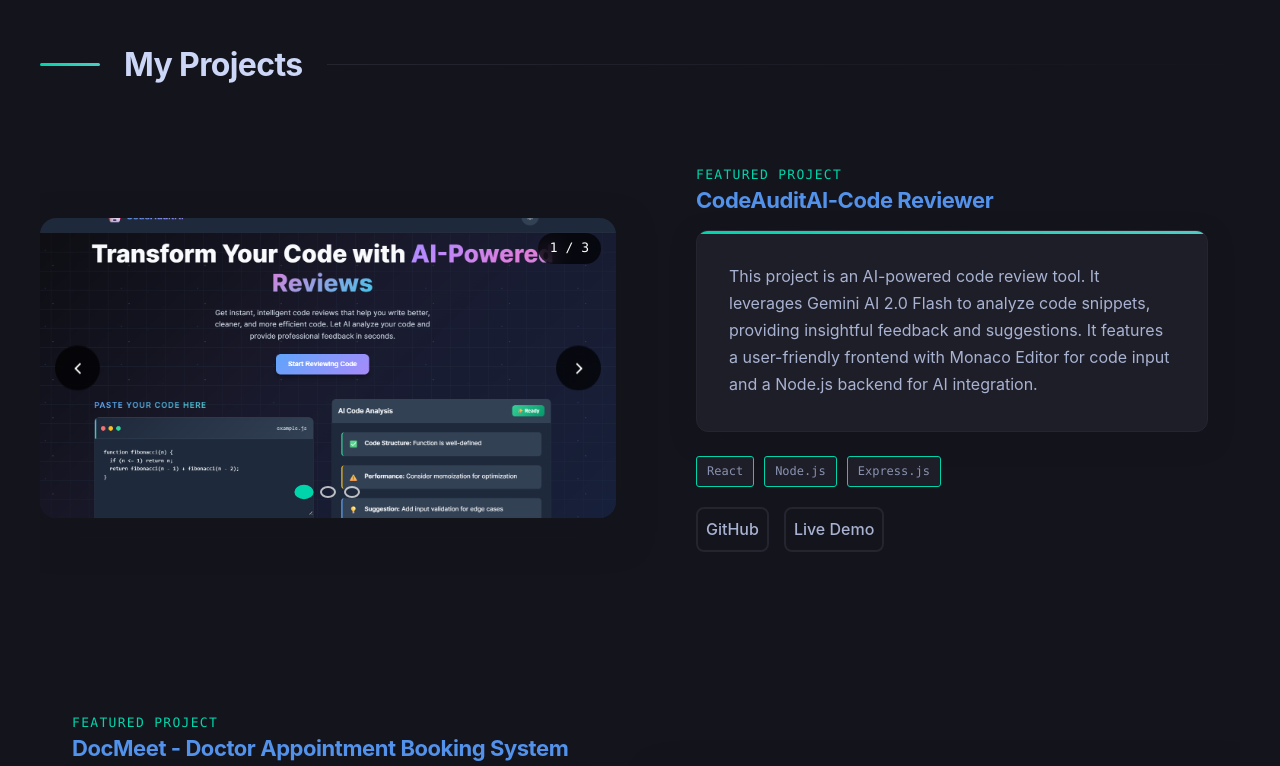
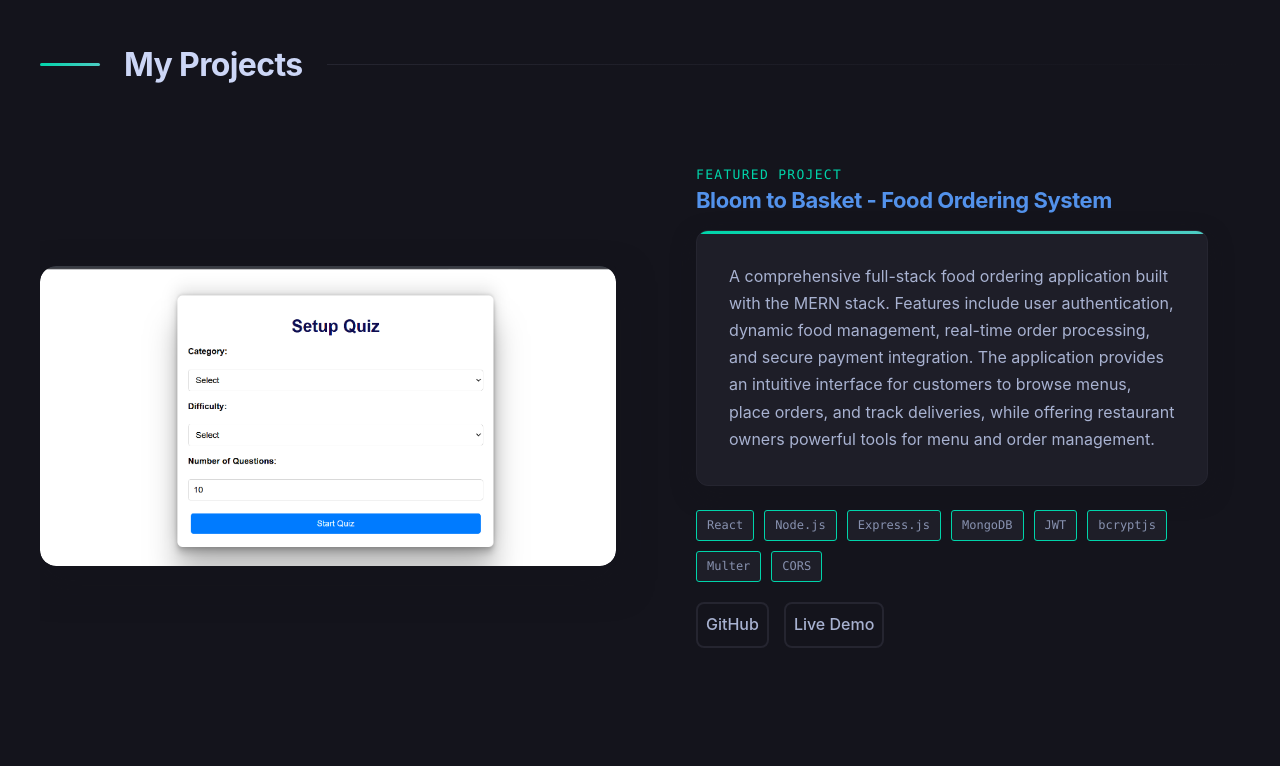
Before and after one commit to ayeshashaw/MyPortfolio, a React (Vite) app: page / in a window 1280 px wide. Shown: the part 4100-4866 px from the top of the page. Built offline with nearby package versions, Linux system fonts and the light colour scheme.

Commit message:
Add Bloom to Basket Food Ordering Application

```diff
--- a/src/data/projects.js
+++ b/src/data/projects.js
@@ -23,6 +23,17 @@ import image19 from "../assets/image19.png";
 const projects = [
   {
     id: 1,
+    title: "Bloom to Basket - Food Ordering System",
+    description:
+      "A comprehensive full-stack food ordering application built with the MERN stack. Features include user authentication, dynamic food management, real-time order processing, and secure payment integration. The application provides an intuitive interface for customers to browse menus, place orders, and track deliveries, while offering restaurant owners powerful tools for menu and order management.",
+    technologies: ["React", "Node.js", "Express.js", "MongoDB", "JWT", "bcryptjs", "Multer", "CORS"],
+    githubUrl: "https://github.com/ayeshashaw/Bloom-to-Basket-Order-Management-System-",
+    liveUrl: "https://bloom-to-basket.vercel.app",
+    featured: true,
+    images: [image1], // You can update this with actual project images later
+  },
+  {
+    id: 2,
     title: "CodeAuditAI-Code Reviewer",
     description:
       "This project is an AI-powered code review tool. It leverages Gemini AI 2.0 Flash to analyze code snippets, providing insightful feedback and suggestions. It features a user-friendly frontend with Monaco Editor for code input and a Node.js backend for AI integration.",
@@ -33,7 +44,7 @@ const projects = [
     images: [image7, image10, image9],
   },
   {
-    id: 2,
+    id: 3,
     title: "DocMeet - Doctor Appointment Booking System",
     description:
       "DocMeet is a comprehensive doctor appointment booking system designed to facilitate seamless interactions between patients, doctors, and administrators. The system is built using a modern tech stack and follows a microservices architecture pattern.",
@@ -45,7 +56,7 @@ const projects = [
     images: [image3, image13, image14],
   },
   {
-    id: 3,
+    id: 4,
     title: "Flappy Bird Game ",
     description:
       "This is a web-based Flappy Bird game that features user authentication, real-time score tracking, and a leaderboard. It provides an engaging and competitive gameplay experience, built with a full-stack architecture using React, Node.js, and MongoDB.",
@@ -64,7 +75,7 @@ const projects = [
   },
 
   {
-    id: 4,
+    id: 5,
     title: "InvestFolio – Investment portfolio Tracker",
     description:
       "A full-stack investment portfolio tracking application built with the MERN stack (MongoDB, Express.js, React, Node.js). This application helps investors manage and track their investment portfolios across multiple asset classes including stocks, commodities, forex, bonds, ETFs, and cryptocurrencies.",
@@ -77,7 +88,7 @@ const projects = [
   },
 
   {
-    id: 5,
+    id: 6,
     title: "Sorting-Visualizer",
     description:"Sorting Visualizer is an interactive tool that visually demonstrates how popular sorting algorithms work. It simplifies complex concepts, making it ideal for students and coding enthusiasts to learn and understand sorting techniques effectively.",
     technologies: ["HTML", "CSS", "JavaScript"],
@@ -87,7 +98,7 @@ const projects = [
     images: [image4],
   },
   {
-    id: 6,
+    id: 7,
     title: "Calculator",
     description:
       "A basic yet functional Calculator application built with React.js, enabling users to perform arithmetic operations like addition, subtraction, multiplication, and division. It features a responsive UI, real-time updates using React state, and a clean, user-friendly design.",
@@ -98,7 +109,7 @@ const projects = [
     images: [image5],
   },
   {
-    id: 7,
+    id: 8,
     title: "Todo-Manager",
     description:
       "A powerful and user-friendly Todo Manager App built using React and Firebase Realtime Database. It allows users to add, edit, delete, search, filter, and sort tasks, with light/dark theme support and a built-in calendar for due dates.",
@@ -109,7 +120,7 @@ const projects = [
     images: [image2],
   },
   {
-    id: 8,
+    id: 9,
     title: "Quiz App",
     description:
       "A dynamic and interactive quiz application built with React, utilizing the Open Trivia Database API. Users can create quizzes with customizable options, including category, difficulty, and the number of questions.",
@@ -121,7 +132,7 @@ const projects = [
   },
 
   {
-    id: 9,
+    id: 10,
     title: "Real-time Weather Application",
     description:
       "This real-time weather application is built using HTML, CSS, and JavaScript. It allows users to search for a city, view current weather conditions, access a city map, and see a 5-day weather forecast.",
@@ -133,7 +144,7 @@ const projects = [
   },
 
   {
-    id: 10,
+    id: 11,
     title: "YouTube Clone",
     description:
       "A simplified web application that mimics YouTube, built using HTML, CSS, and JavaScript, now enhanced with real-time data from the YouTube Data API v3. This project demonstrates how to fetch, display, and interact with video content using web technologies.",
```
